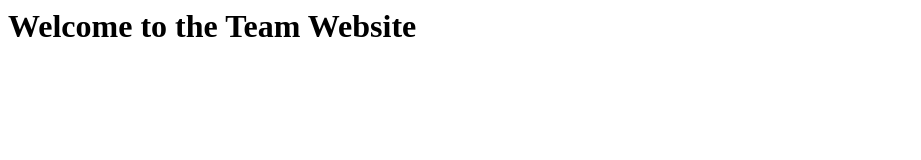
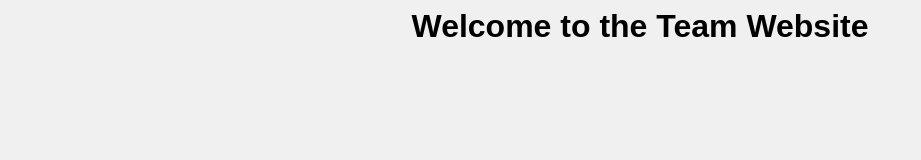
Before and after one commit to Hansib/team-website, a plain HTML site: page index.html in a window 1280 px wide. Shown: the whole page, without its empty margins (0-921 px from the left). Drawn offline with Linux system fonts and the light colour scheme.

Commit message:
Added basic styling to the webpage

```diff
--- a/index.html
+++ b/index.html
@@ -6,3 +6,7 @@
         <h1>Welcome to the Team Website</h1>
     </body>
 </html>
+<head>
+    <title>Team Website</title>
+    <link rel="stylesheet" href="style.css">
+</head>
--- /dev/null
+++ b/style.css
@@ -0,0 +1,5 @@
+body {
+    font-family: Arial, sans-serif;
+    text-align: center;
+    background-color: #f0f0f0;
+}
```
